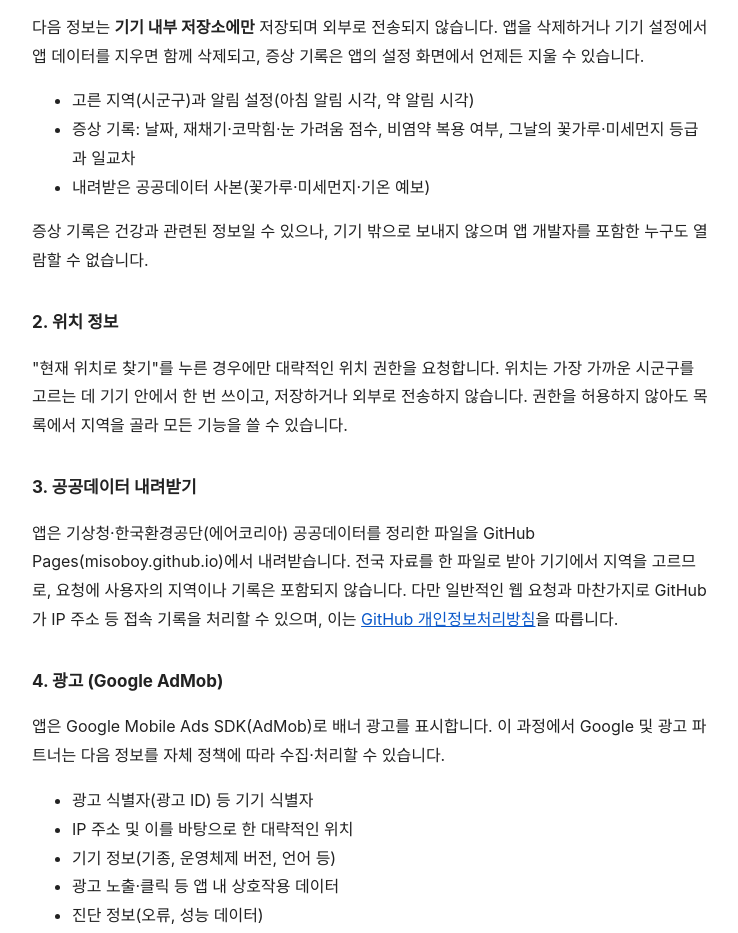
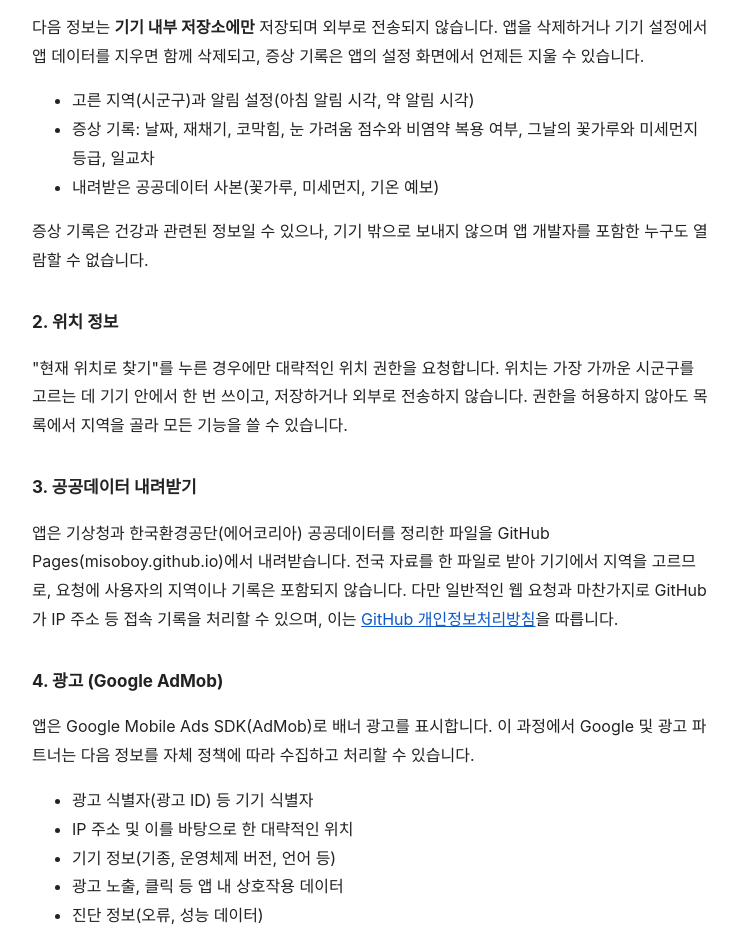
Before and after one commit to misoboy/misoboy-app-privacy, a plain HTML site: page biyeom-yebo/index.html in a window 1280 px wide. Shown: the part 279-1212 px from the top of the page, without its empty margins (268-1006 px from the left). Drawn offline with Linux system fonts and the light colour scheme.

Commit message:
비염예보 개인정보처리방침 문구 다듬기
Co-Authored-By: Claude Opus 5.5 <noreply@anthropic.com>

```diff
--- a/biyeom-yebo/index.html
+++ b/biyeom-yebo/index.html
@@ -23,8 +23,8 @@
 <p>다음 정보는 <strong>기기 내부 저장소에만</strong> 저장되며 외부로 전송되지 않습니다. 앱을 삭제하거나 기기 설정에서 앱 데이터를 지우면 함께 삭제되고, 증상 기록은 앱의 설정 화면에서 언제든 지울 수 있습니다.</p>
 <ul>
   <li>고른 지역(시군구)과 알림 설정(아침 알림 시각, 약 알림 시각)</li>
-  <li>증상 기록: 날짜, 재채기·코막힘·눈 가려움 점수, 비염약 복용 여부, 그날의 꽃가루·미세먼지 등급과 일교차</li>
-  <li>내려받은 공공데이터 사본(꽃가루·미세먼지·기온 예보)</li>
+  <li>증상 기록: 날짜, 재채기, 코막힘, 눈 가려움 점수와 비염약 복용 여부, 그날의 꽃가루와 미세먼지 등급, 일교차</li>
+  <li>내려받은 공공데이터 사본(꽃가루, 미세먼지, 기온 예보)</li>
 </ul>
 <p>증상 기록은 건강과 관련된 정보일 수 있으나, 기기 밖으로 보내지 않으며 앱 개발자를 포함한 누구도 열람할 수 없습니다.</p>
 
@@ -32,15 +32,15 @@
 <p>"현재 위치로 찾기"를 누른 경우에만 대략적인 위치 권한을 요청합니다. 위치는 가장 가까운 시군구를 고르는 데 기기 안에서 한 번 쓰이고, 저장하거나 외부로 전송하지 않습니다. 권한을 허용하지 않아도 목록에서 지역을 골라 모든 기능을 쓸 수 있습니다.</p>
 
 <h2>3. 공공데이터 내려받기</h2>
-<p>앱은 기상청·한국환경공단(에어코리아) 공공데이터를 정리한 파일을 GitHub Pages(misoboy.github.io)에서 내려받습니다. 전국 자료를 한 파일로 받아 기기에서 지역을 고르므로, 요청에 사용자의 지역이나 기록은 포함되지 않습니다. 다만 일반적인 웹 요청과 마찬가지로 GitHub가 IP 주소 등 접속 기록을 처리할 수 있으며, 이는 <a href="https://docs.github.com/ko/site-policy/privacy-policies/github-general-privacy-statement">GitHub 개인정보처리방침</a>을 따릅니다.</p>
+<p>앱은 기상청과 한국환경공단(에어코리아) 공공데이터를 정리한 파일을 GitHub Pages(misoboy.github.io)에서 내려받습니다. 전국 자료를 한 파일로 받아 기기에서 지역을 고르므로, 요청에 사용자의 지역이나 기록은 포함되지 않습니다. 다만 일반적인 웹 요청과 마찬가지로 GitHub가 IP 주소 등 접속 기록을 처리할 수 있으며, 이는 <a href="https://docs.github.com/ko/site-policy/privacy-policies/github-general-privacy-statement">GitHub 개인정보처리방침</a>을 따릅니다.</p>
 
 <h2>4. 광고 (Google AdMob)</h2>
-<p>앱은 Google Mobile Ads SDK(AdMob)로 배너 광고를 표시합니다. 이 과정에서 Google 및 광고 파트너는 다음 정보를 자체 정책에 따라 수집·처리할 수 있습니다.</p>
+<p>앱은 Google Mobile Ads SDK(AdMob)로 배너 광고를 표시합니다. 이 과정에서 Google 및 광고 파트너는 다음 정보를 자체 정책에 따라 수집하고 처리할 수 있습니다.</p>
 <ul>
   <li>광고 식별자(광고 ID) 등 기기 식별자</li>
   <li>IP 주소 및 이를 바탕으로 한 대략적인 위치</li>
   <li>기기 정보(기종, 운영체제 버전, 언어 등)</li>
-  <li>광고 노출·클릭 등 앱 내 상호작용 데이터</li>
+  <li>광고 노출, 클릭 등 앱 내 상호작용 데이터</li>
   <li>진단 정보(오류, 성능 데이터)</li>
 </ul>
 <p>증상 기록과 고른 지역은 광고 SDK에 전달하지 않습니다. 자세한 내용은 <a href="https://policies.google.com/privacy">Google 개인정보처리방침</a>과 <a href="https://policies.google.com/technologies/partner-sites">Google이 파트너의 사이트 또는 앱에서 정보를 사용하는 방법</a>을 참고해 주세요.</p>
```
